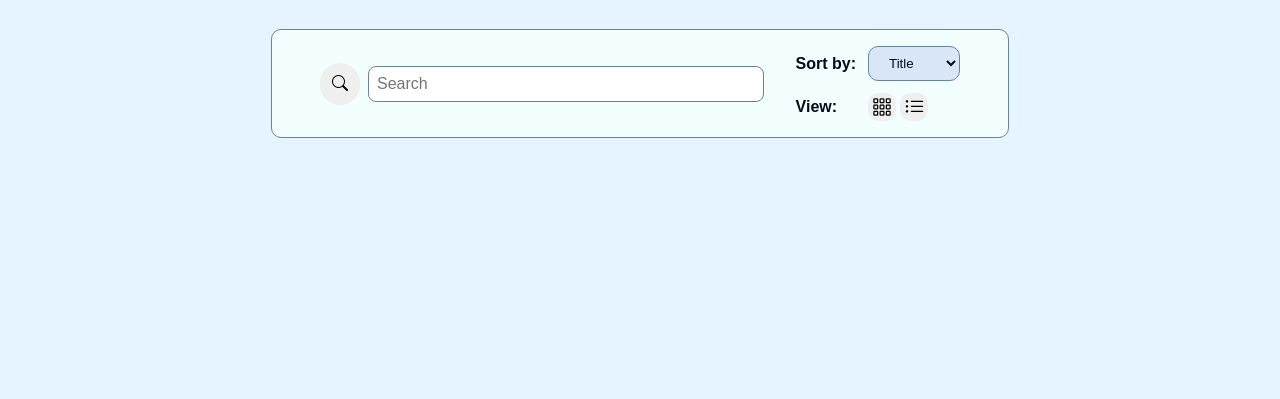
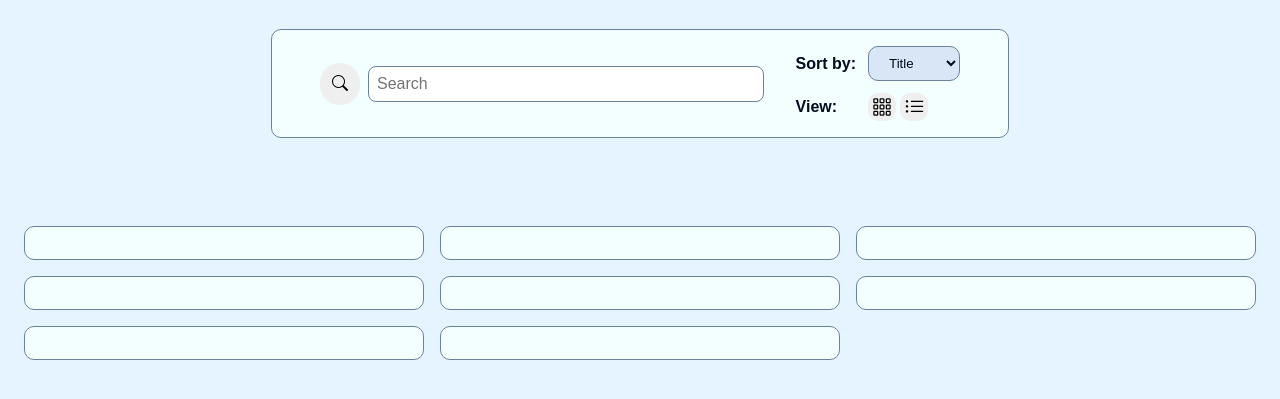
Before and after one commit to RollieGarcia0031/personal-profile, a website built with Vite: page src/tracks/index.html in a window 1280 px wide. Shown: the part 269-668 px from the top of the page. Built offline with nearby package versions, Linux system fonts and the light colour scheme.

Commit message:
set up test component

```diff
--- a/src/styles/tracks.css
+++ b/src/styles/tracks.css
@@ -2,7 +2,7 @@
 
 body {
   display: grid;
-  grid-template-rows: calc(64px + 1rem) minmax(calc(100dvh - 64px), 1fr);
+  grid-template-rows: calc(64px + 1rem) auto auto;
   gap: 2.5rem;
 }
 
@@ -85,3 +85,20 @@ main .description {
   align-items: center;
   justify-content: center;
 }
+
+
+
+/* ================================================ */
+
+/*                    Track Grid                    */
+
+/* ================================================ */
+
+#tracks-grid {
+  display: grid;
+  max-width: 80rem;
+  margin: auto;
+  grid-template-columns: repeat(auto-fill, minmax(25rem, 1fr));
+  gap: 1rem;
+  padding: 1rem;
+}
--- a/src/tracks/index.html
+++ b/src/tracks/index.html
@@ -82,5 +82,72 @@
     </form>
   </main>
 
+  <div id="tracks-grid">
+    <track-option class="card"
+      track-title=""
+      track-description=""
+      track-duration=""
+      track-genre=""
+      track-date=""
+      track-bpm=""
+    ></track-option>
+    <track-option class="card"
+      track-title=""
+      track-description=""
+      track-duration=""
+      track-genre=""
+      track-date=""
+      track-bpm=""
+    ></track-option>
+    <track-option class="card"
+      track-title=""
+      track-description=""
+      track-duration=""
+      track-genre=""
+      track-date=""
+      track-bpm=""
+    ></track-option>
+    <track-option class="card"
+      track-title=""
+      track-description=""
+      track-duration=""
+      track-genre=""
+      track-date=""
+      track-bpm=""
+    ></track-option>
+    <track-option class="card"
+      track-title=""
+      track-description=""
+      track-duration=""
+      track-genre=""
+      track-date=""
+      track-bpm=""
+    ></track-option>
+    <track-option class="card"
+      track-title=""
+      track-description=""
+      track-duration=""
+      track-genre=""
+      track-date=""
+      track-bpm=""
+    ></track-option>
+    <track-option class="card"
+      track-title=""
+      track-description=""
+      track-duration=""
+      track-genre=""
+      track-date=""
+      track-bpm=""
+    ></track-option>
+    <track-option class="card"
+      track-title=""
+      track-description=""
+      track-duration=""
+      track-genre=""
+      track-date=""
+      track-bpm=""
+    ></track-option>
+  </div>
+
 </body>
 </html>
```
